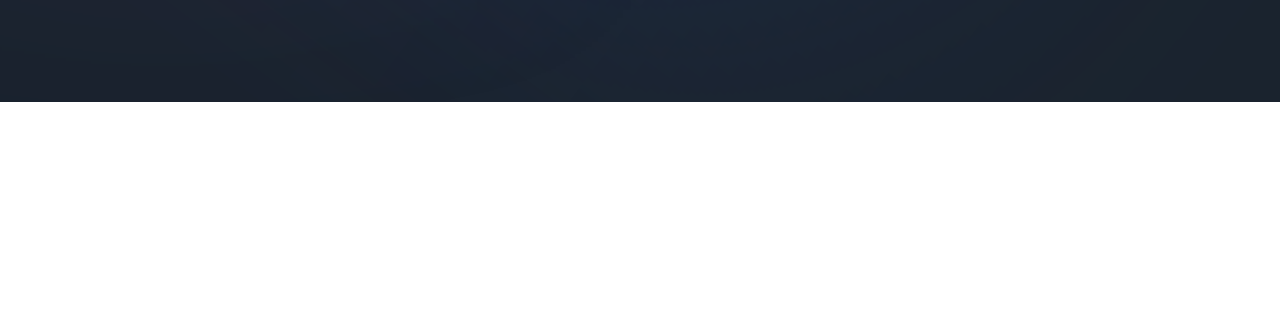
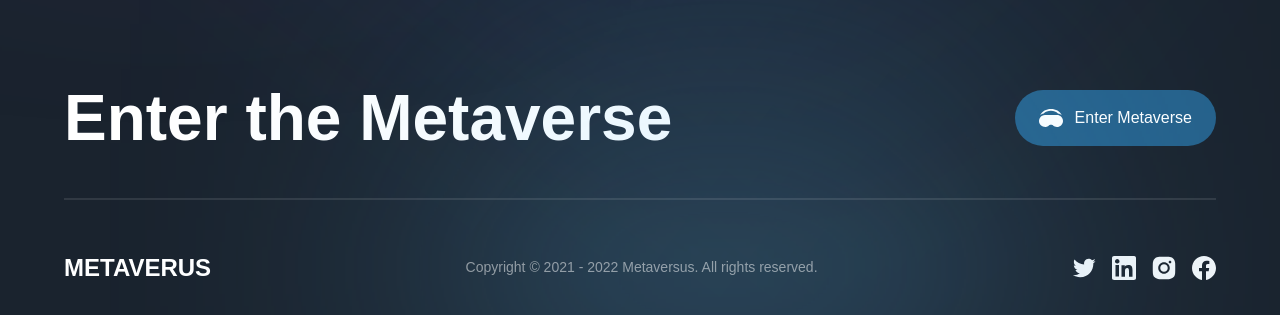
Before and after one commit to inmanolov/metaverse-design, a Next.js app: page / in a window 1280 px wide. Shown: the part 6269-6584 px from the top of the page. Before the commit the page ends 6371 px from the top, so only its background shows below. Built offline with nearby package versions, Linux system fonts and the light colour scheme; a web font is replaced by a local one.

Commit message:
Footer ready

```diff
--- a/components/Footer.jsx
+++ b/components/Footer.jsx
@@ -12,7 +12,48 @@
     whileInView="show"
     className={`${styles.xPaddings} py-8 relative`}
   >
+    <div className="footer-gradient" />
+    <div className={`${styles.innerWidth} mx-auto flex flex-col gap-8`}>
+      <div className="flex items-center justify-between flex-wrap gap-5">
+        <h4 className="font-bold md:text-[64px] text-[44px] text-white">
+          Enter the Metaverse
+        </h4>
+        <button type="button" className="flex items-center h-fit py-4 px-6 bg-[#25618B] rounded-[32px] gap-[12px]">
+          <img
+            src="/headset.svg"
+            alt="headset"
+            className="w-[24px] h-[24px] object-contain"
+          />
+          <span className="font-normal text-[16px] text-white">
+            Enter Metaverse
+          </span>
+        </button>
+      </div>
 
+      <div className="flex flex-col">
+        <div className="mb-[50px] h-[2px] bg-white opacity-10" />
+
+        <div className="flex items-center justify-between flex-wrap gap-4">
+          <h4 className="font-extrabold text-[24px] text-white">
+            METAVERUS
+          </h4>
+          <p className="font-normal text-[14px] text-white opacity-50">
+            Copyright © 2021 - 2022 Metaversus. All rights reserved.
+          </p>
+
+          <div className="flex gap-4">
+            {socials.map((social) => (
+              <img
+                key={social.name}
+                src={social.url}
+                alt={social.name}
+                className="w-[24px] h-[24px] object-contain cursor-pointer"
+              />
+            ))}
+          </div>
+        </div>
+      </div>
+    </div>
   </motion.footer>
 );
 
```
